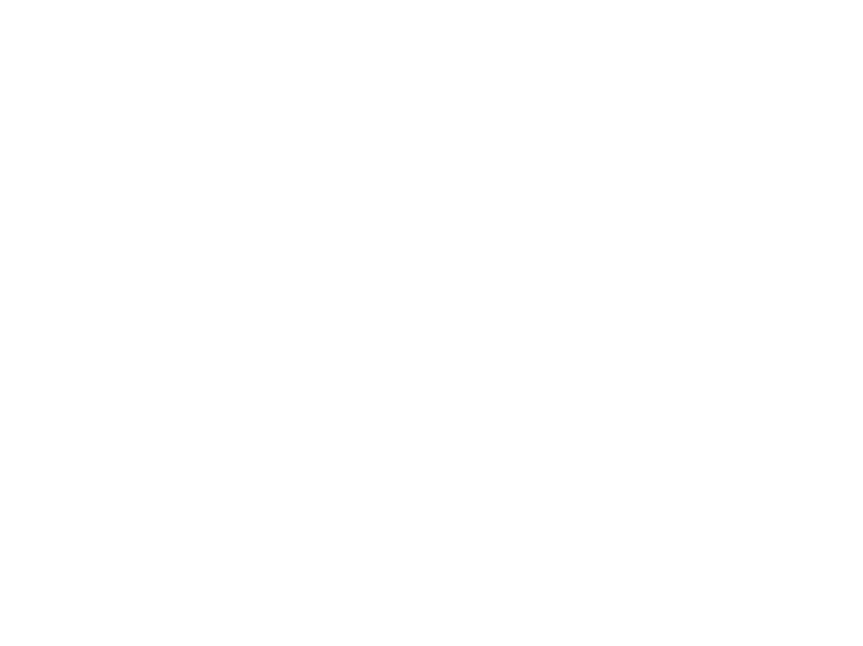
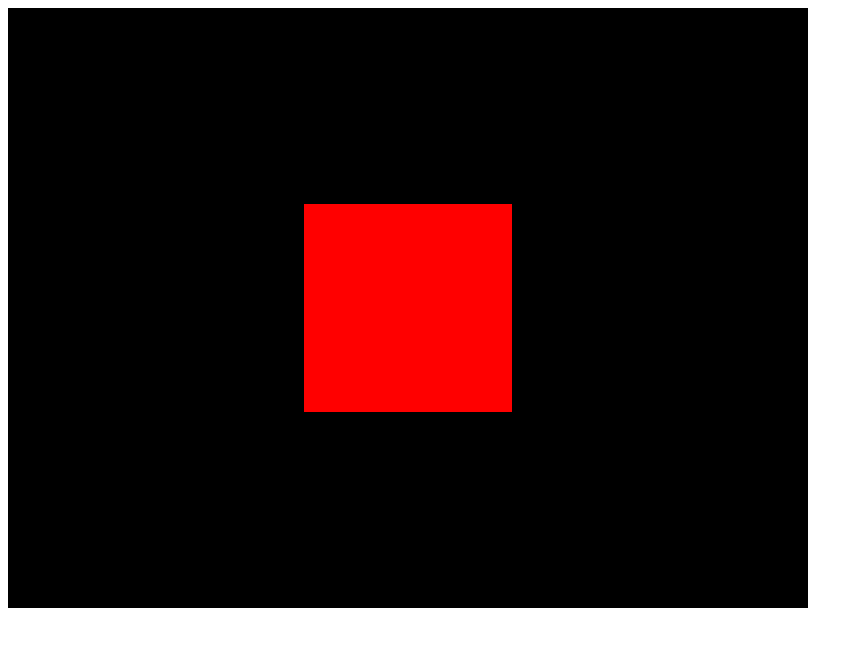
Before and after one commit to dovigod/3d-playground, a plain HTML site: page c1/index.html in a window 1280 px wide. Shown: the whole page, without its empty margins (0-863 px from the left). Drawn offline with nearby package versions, Linux system fonts and the light colour scheme.

Commit message:
rendering mistake fin, fin red cube

```diff
--- a/c1/index.html
+++ b/c1/index.html
@@ -6,7 +6,7 @@
 		<title>basic scene</title>
 	</head>
 	<body>
-		<canvas id="stage"></canvas>
+		<canvas id="stage" class="webgl"></canvas>
 		<script src="./three.min.js"></script>
 		<script src="./script.js"></script>
 	</body>
--- a/c1/script.js
+++ b/c1/script.js
@@ -1,11 +1,14 @@
 //Scene
+
+window.onload = () => {
 	const scene = new THREE.Scene();
 
 	//Red Cube
 	const geometry = new THREE.BoxGeometry(1, 1, 1);
 	const material = new THREE.MeshBasicMaterial({
-	color: '#ff0000'
+		color: 0xff0000
 	});
+
 	const mesh = new THREE.Mesh(geometry, material);
 	scene.add(mesh);
 
@@ -15,15 +18,21 @@ const sizes = {
 		height: 600
 	};
 	// 시야각 = fov 망원경 vs 전체 , aspect Ratio  width / height of viewPort
-const camera = new THREE.PerspectiveCamera(75, sizes.width / sizes.height);
+	const camera = new THREE.PerspectiveCamera(60, sizes.width / sizes.height);
+	camera.position.z = 3;
+
 	scene.add(camera);
 
 	//renderer
 	//render scene from the camera point
-
+	const canvas = document.querySelector('.webgl');
 	const renderer = new THREE.WebGLRenderer({
-	canvas: document.querySelector('canvas')
+		canvas: canvas
 	});
 
 	// renderer의 사이즈를 정함
+
 	renderer.setSize(sizes.width, sizes.height);
+
+	renderer.render(scene, camera);
+};
```
Also changed, not shown: 1 other file. Lines whose indentation alone changed are shown as unchanged.
